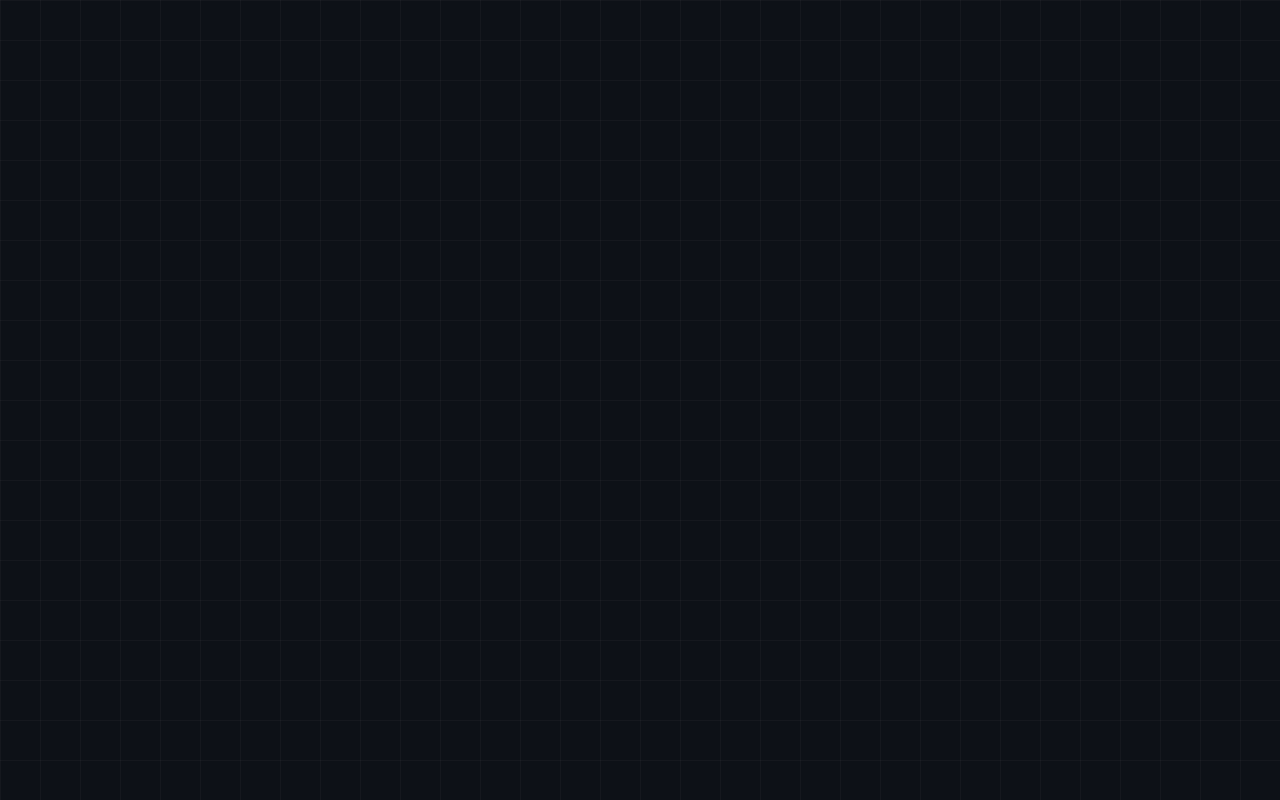
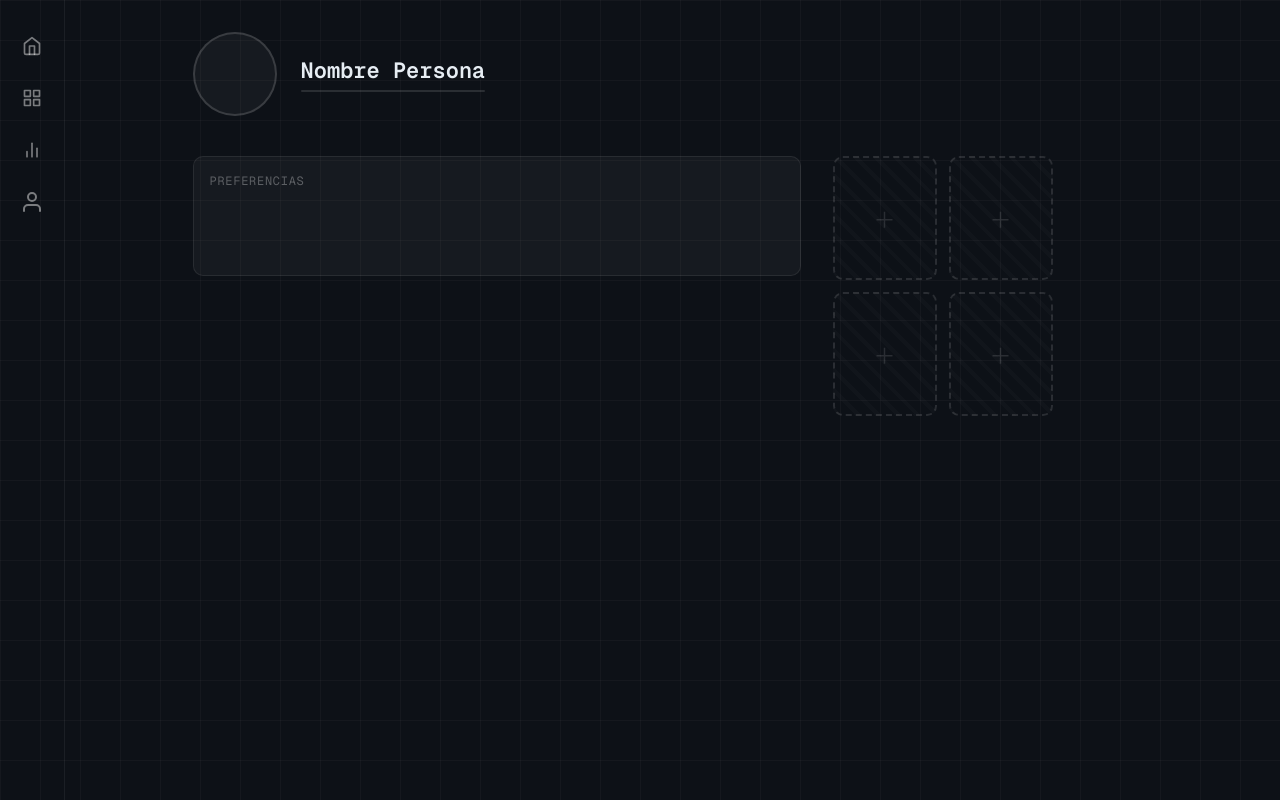
Before and after one commit to luchist/rapiempleo-frontend-ttip-unq, a React (Vite) app: page /postulante/1 in a window 1280 px wide. Before the commit this address had no page. Shown: the top 800 px of the page. Built offline with nearby package versions, Linux system fonts and the light colour scheme.

Commit message:
feat: added basic profile page for postulants

```diff
--- a/src/App.jsx
+++ b/src/App.jsx
@@ -3,6 +3,7 @@ import Layout from './components/layout/Layout'
 import HomePage from './pages/HomePage'
 import OfferDetailPage from './pages/OfferDetailPage'
 import UserOfferingPage from './pages/UserOfferingPage'
+import PostulantProfilePage from './pages/PostulantProfilePage'
 
 function App() {
   return (
@@ -12,6 +13,7 @@ function App() {
           <Route index element={<HomePage />} />
           <Route path="ofertas/:id" element={<OfferDetailPage />} />
           <Route path="ofertante/:id" element={<UserOfferingPage />}/>
+          <Route path="postulante/:id" element={<PostulantProfilePage />}/>
         </Route>
       </Routes>
     </BrowserRouter>
--- a/src/index.css
+++ b/src/index.css
@@ -552,3 +552,127 @@ body {
   letter-spacing: 0.04em;
   margin: 0;
 }
+
+/* Postulante */
+
+.postulant-profile {
+  display: flex;
+  flex-direction: column;
+  gap: 2.5rem;
+  max-width: 860px;
+}
+
+.postulant-profile__header {
+  display: flex;
+  align-items: center;
+  gap: 1.5rem;
+}
+
+.postulant-profile__avatar {
+  width: 80px;
+  height: 80px;
+  border-radius: 50%;
+  border: 2px solid rgba(255, 255, 255, 0.15);
+  background: rgba(255, 255, 255, 0.04);
+  flex-shrink: 0;
+}
+
+.postulant-profile__name-block {
+  display: flex;
+  flex-direction: column;
+  gap: 6px;
+}
+
+.postulant-profile__name {
+  margin: 0;
+  font-family: 'Geist Mono', monospace;
+  font-size: 22px;
+  font-weight: 600;
+  color: #e6edf3;
+}
+
+.postulant-profile__name-underline {
+  height: 2px;
+  width: 100%;
+  background: rgba(255, 255, 255, 0.12);
+  border-radius: 2px;
+}
+
+.postulant-profile__body {
+  display: flex;
+  gap: 2rem;
+  align-items: flex-start;
+}
+
+.postulant-profile__preference-block {
+  display: flex;
+  align-items: flex-start;
+  gap: 10px;
+  flex: 1 1 0%;
+  min-width: 0;
+}
+
+.postulant-profile__preference-box {
+  background: rgba(255, 255, 255, 0.04);
+  border: 1px solid rgba(255, 255, 255, 0.08);
+  border-radius: 10px;
+  padding: 16px;
+  min-height: 120px;
+  width: 100%;
+  box-sizing: border-box;
+  display: flex;
+  flex-direction: column;
+  gap: 6px;
+}
+
+.postulant-profile__preference-label {
+  margin: 0;
+  font-family: 'Geist Mono', monospace;
+  font-size: 12px;
+  color: rgba(255, 255, 255, 0.3);
+  text-transform: uppercase;
+  letter-spacing: 0.06em;
+}
+
+.postulant-profile__preference-text {
+  margin: 0;
+  font-size: 14px;
+  color: rgba(255, 255, 255, 0.55);
+  line-height: 1.6;
+}
+
+.postulant-profile__cv-block {
+  flex-shrink: 0;
+}
+
+.postulant-profile__cv-grid {
+  display: grid;
+  grid-template-columns: repeat(2, 1fr);
+  gap: 12px;
+}
+
+.postulant-profile__cv-slot {
+  width: 100px;
+  height: 120px;
+  border: 2px dashed rgba(255, 255, 255, 0.12);
+  border-radius: 10px;
+  background: repeating-linear-gradient(
+    45deg,
+    rgba(255, 255, 255, 0.02),
+    rgba(255, 255, 255, 0.02) 4px,
+    transparent 4px,
+    transparent 14px
+  );
+  display: flex;
+  align-items: center;
+  justify-content: center;
+  color: rgba(255, 255, 255, 0.12);
+  font-size: 22px;
+  cursor: pointer;
+  transition: border-color 0.2s, color 0.2s;
+}
+
+.postulant-profile__cv-slot:hover {
+  border-color: rgba(255, 149, 0, 0.4);
+  color: rgba(255, 149, 0, 0.5);
+}
--- /dev/null
+++ b/src/pages/PostulantProfilePage.jsx
@@ -0,0 +1,47 @@
+const CV_SLOTS = 4
+
+const PostulantProfilePage = () => {
+  // mock
+  const postulant = {
+    name: 'Nombre Persona',
+    preferencia: '',
+  }
+
+  return (
+    <div className="postulant-profile">
+
+      <div className="postulant-profile__header">
+        <div className="postulant-profile__avatar" aria-label="Avatar" />
+        <div className="postulant-profile__name-block">
+          <h1 className="postulant-profile__name">{postulant.name}</h1>
+          <div className="postulant-profile__name-underline" />
+        </div>
+      </div>
+
+      <div className="postulant-profile__body">
+
+        <div className="postulant-profile__preference-block">
+          <div className="postulant-profile__preference-box">
+            <p className="postulant-profile__preference-label">Preferencias</p>
+            <p className="postulant-profile__preference-text">
+              {postulant.preferencia || ''}
+            </p>
+          </div>
+        </div>
+
+        <div className="postulant-profile__cv-block">
+          <div className="postulant-profile__cv-grid">
+            {Array.from({ length: CV_SLOTS }).map((_, i) => (
+              <div key={i} className="postulant-profile__cv-slot" aria-label={`Slot CV ${i + 1}`}>
+                <span className="postulant-profile__cv-slot-icon">＋</span>
+              </div>
+            ))}
+          </div>
+        </div>
+
+      </div>
+    </div>
+  )
+}
+
+export default PostulantProfilePage
```
